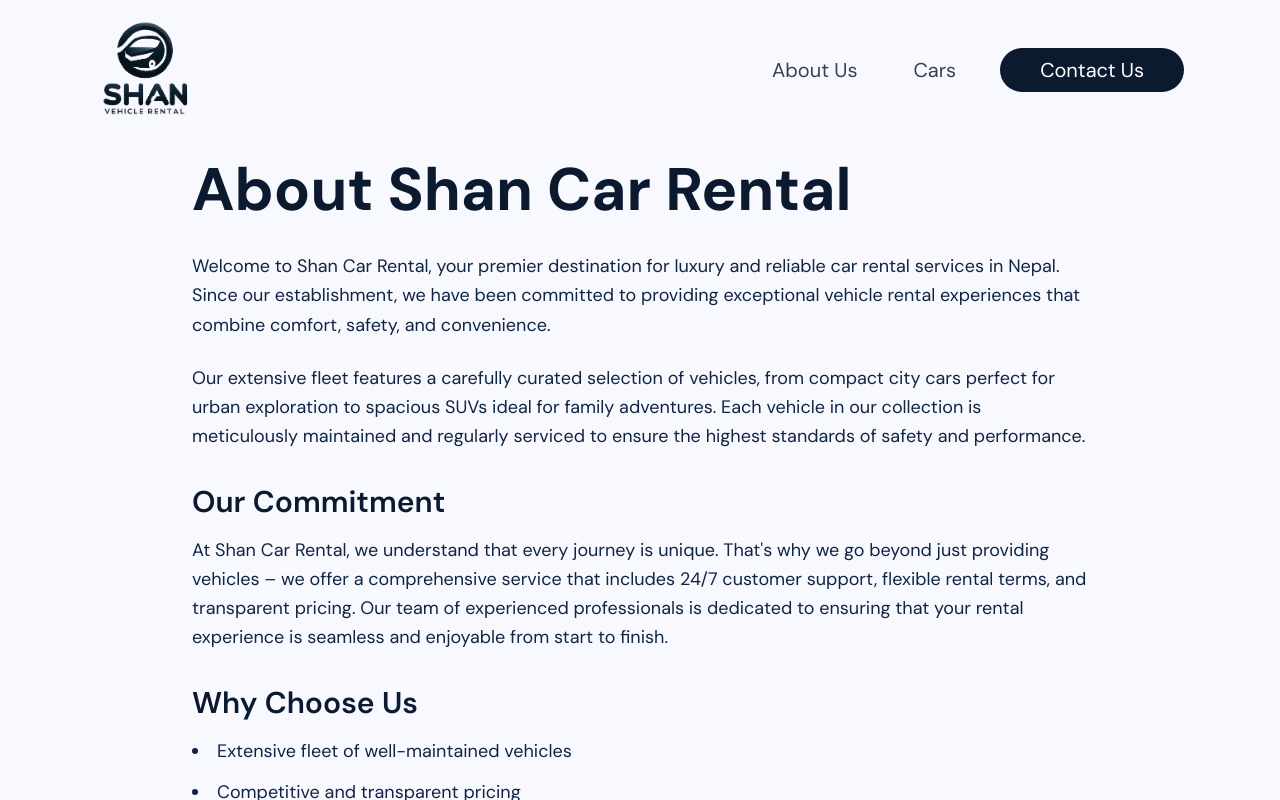
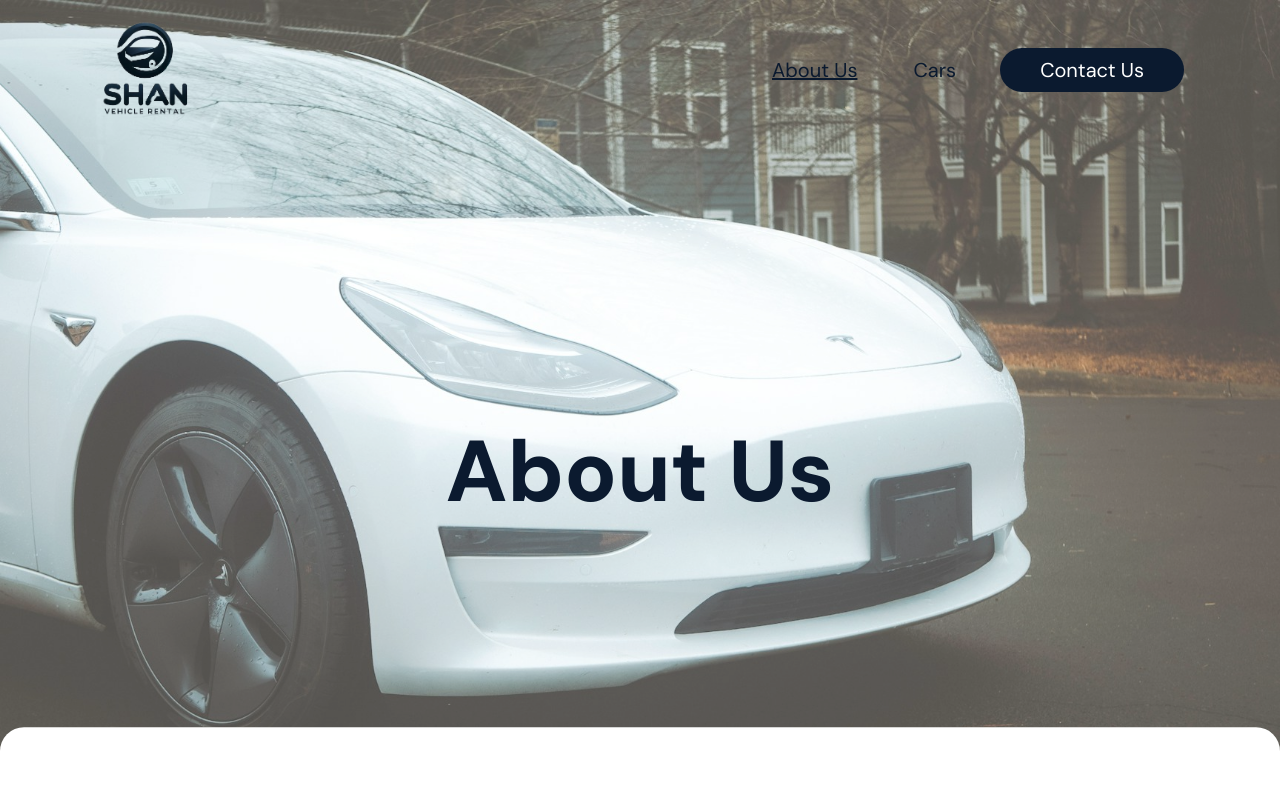
Before and after one commit to rasik-nep/Car-rental-frontend, a Next.js app: page /about in a window 1280 px wide. Shown: the top 800 px of the page. Built offline with nearby package versions, Linux system fonts and the light colour scheme.

Commit message:
feat: changed about styling and others

```diff
--- a/src/app/about/page.tsx
+++ b/src/app/about/page.tsx
@@ -1,108 +1,77 @@
 "use client";
 
-import { motion } from "framer-motion";
-
-const containerVariants = {
-  hidden: { opacity: 0 },
-  visible: {
-    opacity: 1,
-    transition: {
-      staggerChildren: 0.2,
-    },
-  },
-};
-
-const itemVariants = {
-  hidden: { opacity: 0, y: 20 },
-  visible: {
-    opacity: 1,
-    y: 0,
-    transition: {
-      duration: 0.5,
-    },
-  },
-};
+import { motion, useScroll, useTransform } from "framer-motion";
+import { useRef } from "react";
+import Image from "next/image";
 
 export default function AboutUs() {
+  const containerRef = useRef(null);
+  const { scrollYProgress } = useScroll({
+    target: containerRef,
+    offset: ["start start", "end start"],
+  });
+
+  const yTitle = useTransform(scrollYProgress, [0, 0.2], ["50%", "0%"]);
+  const scaleTitle = useTransform(scrollYProgress, [0, 0.2], [1.2, 1]);
+  const contentY = useTransform(scrollYProgress, [0.15, 0.4], ["100%", "0%"]);
+  const bgOpacity = useTransform(scrollYProgress, [0.2, 0.4], [1, 0.2]);
+  const titleOpacity = useTransform(scrollYProgress, [0.3, 0.4], [1, 0]);
+
   return (
-    <motion.main
-      initial="hidden"
-      animate="visible"
-      variants={containerVariants}
-      className="min-h-screen bg-background py-20"
+    <div ref={containerRef} className="relative h-[100vh]">
+      {/* Background Image */}
+      <motion.div
+        style={{ opacity: bgOpacity }}
+        className="fixed top-0 left-0 w-full h-screen z-0"
       >
-      <div className="max-w-[90vw] mx-auto px-4 sm:px-6 lg:px-8">
-        <motion.div variants={itemVariants} className="max-w-4xl mx-auto mt-[5rem]">
+        <Image
+          src="/electric-car-img.jpg"
+          alt="electric-car"
+          fill
+          className="object-cover"
+          priority
+        />
+        <div className="absolute inset-0 bg-white/30" />
+      </motion.div>
+
+      {/* Hero Section Title */}
       <motion.h1
-            variants={itemVariants}
-            className="text-4xl md:text-6xl font-bold text-text-700 mb-8"
+        style={{ y: yTitle, scale: scaleTitle, opacity: titleOpacity }}
+        className="fixed top-1/2 left-1/2 -translate-x-1/2 text-text-700 text-7xl font-extrabold z-10 text-center"
       >
-            About Shan Car Rental
+        About Us
       </motion.h1>
 
+      {/* Sliding Content Panel */}
       <motion.div
-            variants={itemVariants}
-            className="space-y-6 text-text-500"
+        style={{ y: contentY }}
+        className="absolute top-0 left-0 w-full bg-white z-20 rounded-t-3xl pt-24 pb-32 px-6 md:px-12"
       >
-            <p className="text-lg leading-relaxed">
-              Welcome to Shan Car Rental, your premier destination for luxury
-              and reliable car rental services in Nepal. Since our
-              establishment, we have been committed to providing exceptional
-              vehicle rental experiences that combine comfort, safety, and
-              convenience.
+        <div className="space-y-6 text-gray-700 text-lg leading-relaxed max-w-3xl mx-auto">
+          <p>
+            Welcome to Shan Car Rental, your premier destination for luxury and
+            reliable car rental services in Nepal...
+          </p>
+          <p>Our extensive fleet features a carefully curated selection...</p>
+
+          <h2 className="text-2xl font-semibold mt-10 mb-2">Our Commitment</h2>
+          <p>
+            At Shan Car Rental, we understand that every journey is unique...
           </p>
 
-            <p className="text-lg leading-relaxed">
-              Our extensive fleet features a carefully curated selection of
-              vehicles, from compact city cars perfect for urban exploration to
-              spacious SUVs ideal for family adventures. Each vehicle in our
-              collection is meticulously maintained and regularly serviced to
-              ensure the highest standards of safety and performance.
-            </p>
-
-            <h2 className="text-2xl md:text-3xl font-semibold text-text-700 mt-8 mb-4">
-              Our Commitment
-            </h2>
-
-            <p className="text-lg leading-relaxed">
-              At Shan Car Rental, we understand that every journey is unique.
-              That&apos;s why we go beyond just providing vehicles – we offer a
-              comprehensive service that includes 24/7 customer support,
-              flexible rental terms, and transparent pricing. Our team of
-              experienced professionals is dedicated to ensuring that your
-              rental experience is seamless and enjoyable from start to finish.
-            </p>
-
-            <h2 className="text-2xl md:text-3xl font-semibold text-text-700 mt-8 mb-4">
-              Why Choose Us
-            </h2>
-
-            <ul className="list-disc list-inside space-y-3 text-lg leading-relaxed">
+          <h2 className="text-2xl font-semibold mt-10 mb-2">Why Choose Us</h2>
+          <ul className="list-disc pl-6 space-y-2">
             <li>Extensive fleet of well-maintained vehicles</li>
             <li>Competitive and transparent pricing</li>
             <li>24/7 customer support and roadside assistance</li>
             <li>Flexible rental terms and conditions</li>
-              <li>Convenient pickup and drop-off locations</li>
-              <li>Comprehensive insurance coverage</li>
-              <li>Experienced and professional staff</li>
           </ul>
 
-            <p className="text-lg leading-relaxed mt-8">
-              Whether you&apos;re a business traveler in need of reliable
-              transportation, a family planning a vacation, or a local resident
-              requiring a temporary vehicle, Shan Car Rental is here to meet
-              your needs. We take pride in being more than just a car rental
-              service – we&apos;re your trusted partner in mobility.
+          <p className="mt-8">
+            Whether youre a business traveler or planning a vacation...
           </p>
-
-            <p className="text-lg leading-relaxed">
-              Join the thousands of satisfied customers who have chosen Shan Car
-              Rental for their transportation needs. Experience the difference
-              of working with a company that truly cares about your journey.
-            </p>
-          </motion.div>
+        </div>
       </motion.div>
     </div>
-    </motion.main>
   );
 }
--- a/src/app/cars/page.tsx
+++ b/src/app/cars/page.tsx
@@ -40,7 +40,7 @@ export default function Cars() {
       initial="hidden"
       animate="visible"
       variants={containerVariants}
-      className="min-h-screen bg-background py-20"
+      className="min-h-screen bg-background py-10"
     >
       <div className="max-w-[90vw] mx-auto px-4 sm:px-6 lg:px-8">
         <motion.div
--- a/src/components/Contact.tsx
+++ b/src/components/Contact.tsx
@@ -1,5 +1,6 @@
 "use client";
 
+import { OpenWhatsappProfile } from "@/services/Whatsapp";
 import { motion } from "framer-motion";
 
 const containerVariants = {
@@ -72,6 +73,7 @@ export default function Contact() {
         whileHover={{ scale: 1.05 }}
         whileTap={{ scale: 0.95 }}
         className="bg-white text-text-500 block px-10 py-2 rounded-4xl text-base font-bold hover:bg-primary/90 transition-colors mt-4 cursor-pointer relative z-10"
+        onClick={() => OpenWhatsappProfile()}
       >
         Contact Us
       </motion.button>
--- a/src/components/Navbar.tsx
+++ b/src/components/Navbar.tsx
@@ -3,9 +3,12 @@
 import { useState } from "react";
 import Link from "next/link";
 import Image from "next/image";
+import { usePathname } from "next/navigation";
+import { OpenWhatsappProfile } from "@/services/Whatsapp";
 
 const Navbar = () => {
   const [isMenuOpen, setIsMenuOpen] = useState(false);
+  const pathname = usePathname();
 
   return (
     <nav className="fixed top-0 left-0 right-0 z-50">
@@ -28,17 +31,24 @@ const Navbar = () => {
           <div className="hidden sm:flex sm:items-center sm:space-x-8">
             <Link
               href="/about"
-              className="text-gray-700 hover:text-primary px-3 py-2 rounded-md text-xl"
+              className={`text-text-700 hover:text-text-300 px-3 py-2 rounded-md text-xl ${
+                pathname === "/about" ? "underline" : ""
+              }`}
             >
               About Us
             </Link>
             <Link
               href="/cars"
-              className="text-gray-700 hover:text-primary px-3 py-2 rounded-md text-xl"
+              className={`text-text-700 hover:text-text-300 px-3 py-2 rounded-md text-xl ${
+                pathname === "/cars" ? "underline" : ""
+              }`}
             >
               Cars
             </Link>
-            <button className="bg-text-700 text-white px-10 py-2 rounded-4xl text-xl hover:bg-text-700/90 transition-colors cursor-pointer">
+            <button
+              className="bg-text-700 text-white px-10 py-2 rounded-4xl text-xl hover:bg-text-700/90 transition-colors cursor-pointer"
+              onClick={() => OpenWhatsappProfile()}
+            >
               Contact Us
             </button>
           </div>
@@ -47,7 +57,7 @@ const Navbar = () => {
           <div className="sm:hidden flex items-center">
             <button
               onClick={() => setIsMenuOpen(!isMenuOpen)}
-              className="inline-flex items-center justify-center p-2 rounded-md text-gray-700 hover:text-primary focus:outline-none"
+              className="inline-flex items-center justify-center p-2 rounded-md text-text-700 hover:text-primary focus:outline-none"
             >
               <span className="sr-only">Open main menu</span>
               {/* Hamburger icon */}
@@ -90,13 +100,17 @@ const Navbar = () => {
         <div className="px-2 pt-2 pb-3 space-y-1 bg-white/80 backdrop-blur-sm">
           <Link
             href="/about"
-            className="text-gray-700 hover:text-primary block px-3 py-2 rounded-md text-base"
+            className={`text-gray-700 hover:text-primary block px-3 py-2 rounded-md text-base ${
+              pathname === "/about" ? "underline" : ""
+            }`}
           >
             About
           </Link>
           <Link
             href="/cars"
-            className="text-gray-700 hover:text-primary block px-3 py-2 rounded-md text-base"
+            className={`text-gray-700 hover:text-primary block px-3 py-2 rounded-md text-base ${
+              pathname === "/cars" ? "underline" : ""
+            }`}
           >
             Cars
           </Link>
--- /dev/null
+++ b/src/services/Whatsapp.ts
@@ -0,0 +1,8 @@
+export const OpenWhatsappProfile = () => {
+  const whatsappNumber = "+9779869292648";
+  const message = "Hello, I would like to reserve a car!";
+  const url = `https://wa.me/${whatsappNumber}?text=${encodeURIComponent(
+    message
+  )}`;
+  window.open(url, "_blank");
+};
```
Also changed, not shown: public/electric-car-img.jpg (added). Lines whose indentation alone changed are shown as unchanged.
